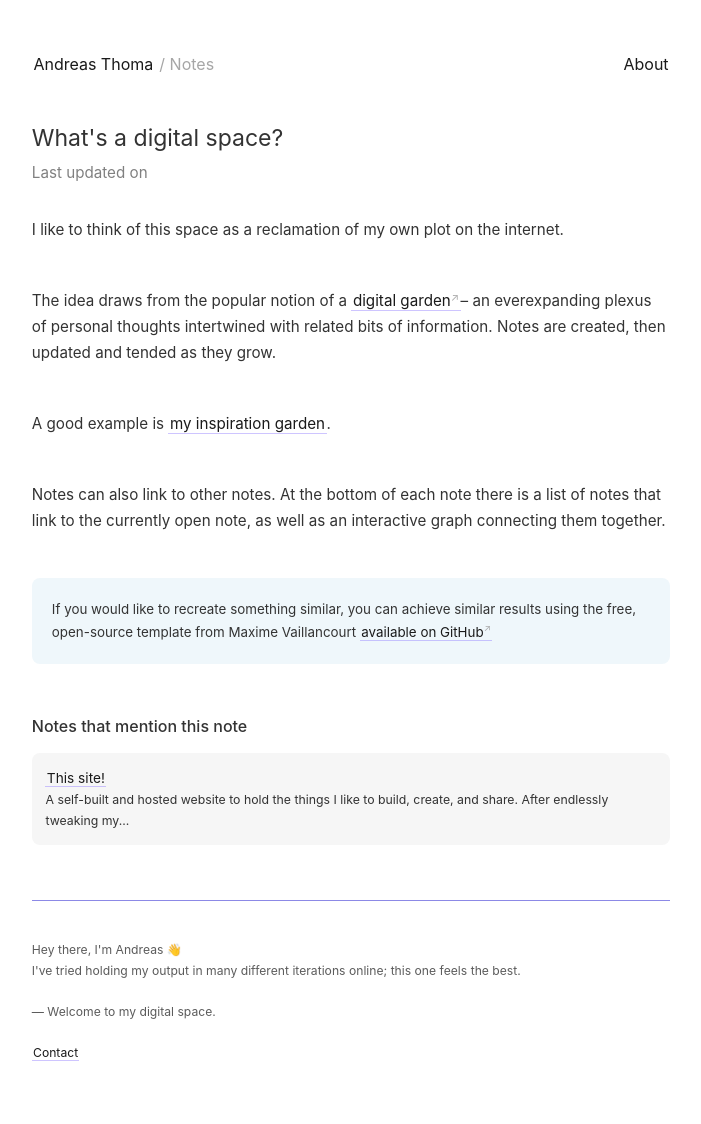
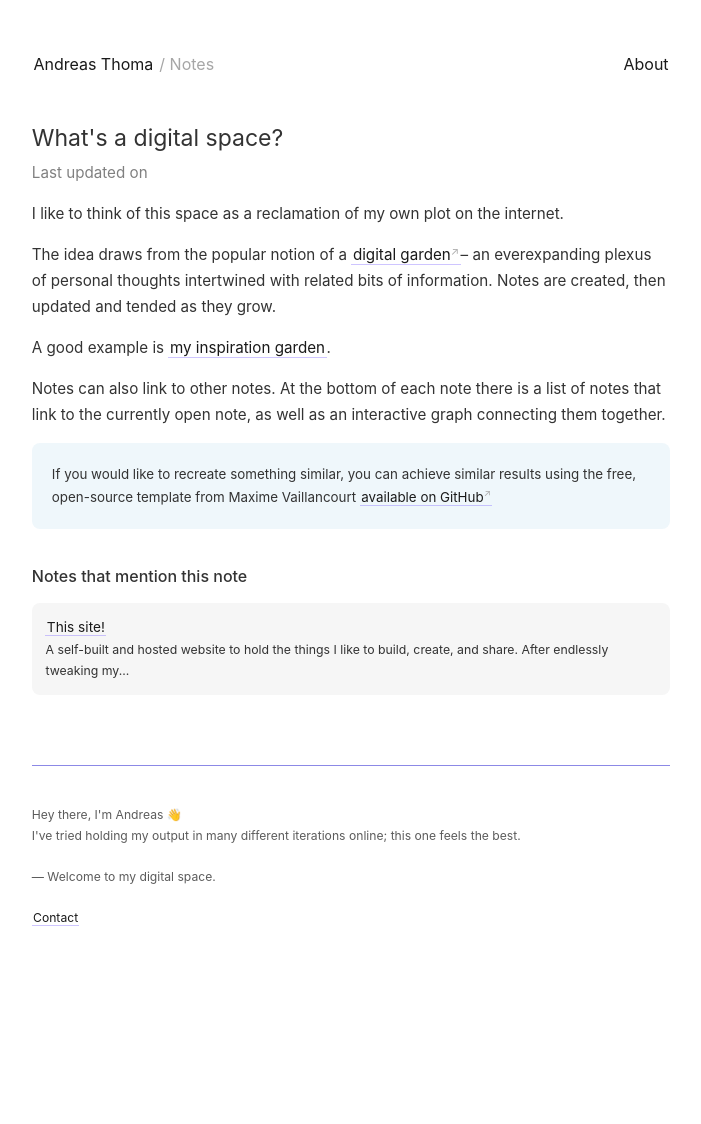
Before and after one commit to andreeeeaaaaas/my-digital-space, a Jekyll site: the page built from _notes/What's a digital space?.md, in a window 1280 px wide. Shown: the whole page, without its empty margins (289-990 px from the left). Built offline with Jekyll 4.4.1, drawn with Linux system fonts in a browser that asks for light colours; after the commit the page ends 989 px from its top, so only the background shows below that.

Commit message:
Updated content in _notes

```diff
--- a/_layouts/note.html
+++ b/_layouts/note.html
@@ -11,9 +11,9 @@ layout: default
         {% endif %}
       </time>
     </div>
+    {{ content }}
+    <div id="notes-entry-container">
 
-    <div id="notes-entry-container">
-      {{ content }}
       <side style="font-size: 0.9em">
         <h3 style="margin-bottom: 1em">Notes that mention this note</h3>
         {% if page.backlinks.size > 0 %}
```
Also changed, not shown: 1 other file.
